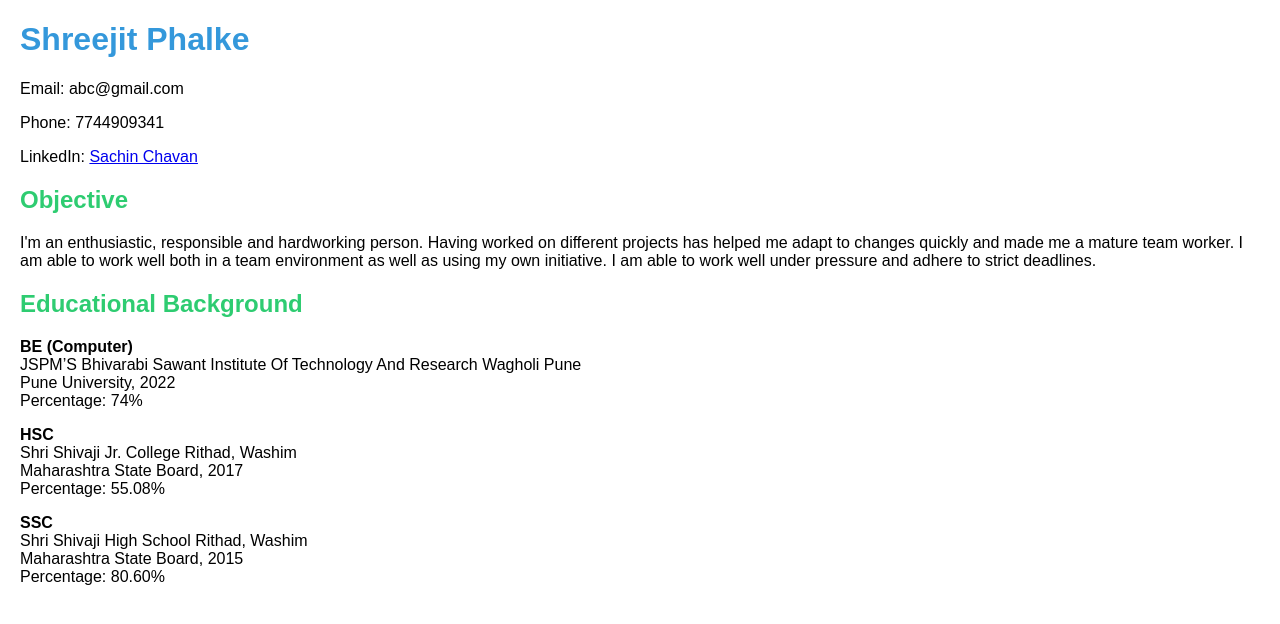
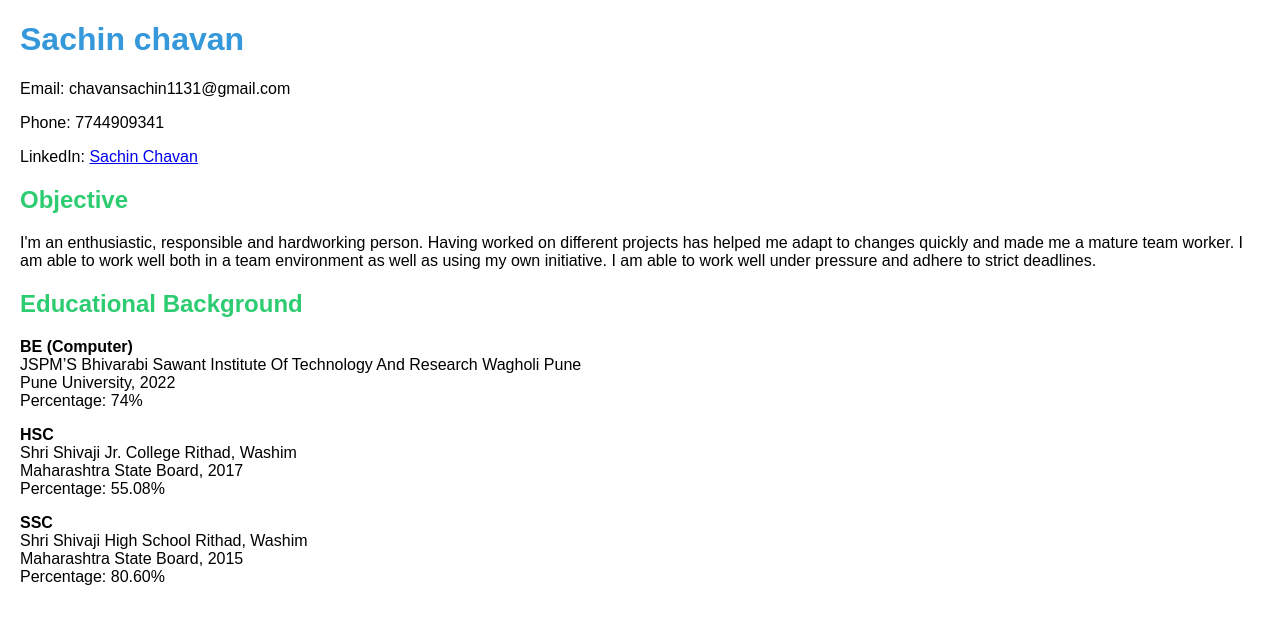
Before and after one commit to C2-80631/labexam, a plain HTML site: page index.html in a window 1280 px wide. Drawn offline with Linux system fonts and the light colour scheme.

Commit message:
Update index.html

```diff
--- a/index.html
+++ b/index.html
@@ -4,7 +4,7 @@
 <head>
     <meta charset="UTF-8">
     <meta name="viewport" content="width=device-width, initial-scale=1.0">
-    <title>Shreejit Phalke- Resume</title>
+    <title>Sachin Chavan- Resume</title>
     <style>
         body {
             font-family: Arial, sans-serif;
@@ -39,8 +39,8 @@
 
 <body>
     <header>
-        <h1>Shreejit Phalke</h1>
-        <p>Email: abc@gmail.com</p>
+        <h1>Sachin chavan</h1>
+        <p>Email: chavansachin1131@gmail.com</p>
         <p>Phone: 7744909341</p>
         <p>LinkedIn: <a href="https://www.linkedin.com/in/sachin-chavan-28ab70211/" target="_blank">Sachin Chavan</a></p>
     </header>
```
